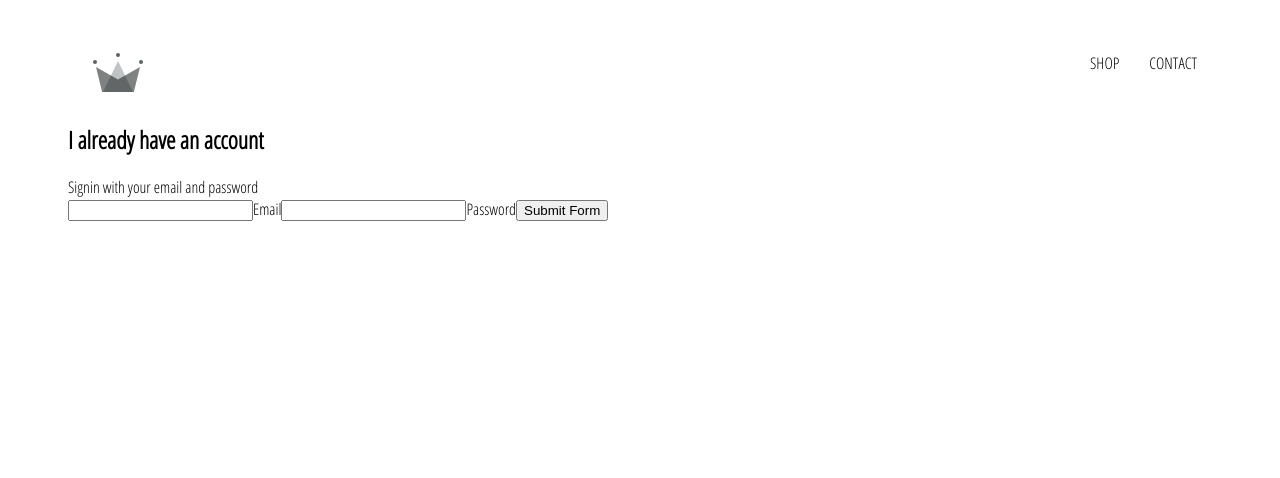
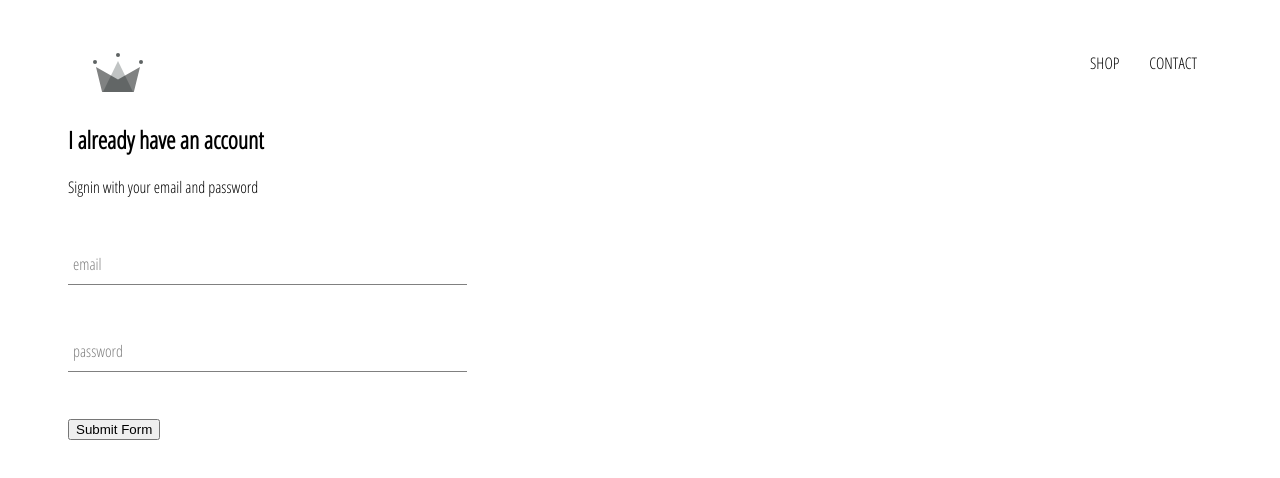
Before and after one commit to dewaleolaoye/crown-clothing, a React (Create React App) app: page /signin in a window 1280 px wide. Shown: the top 478 px of the page. Built offline with nearby package versions, Linux system fonts and the light colour scheme.

Commit message:
signin input component

```diff
--- /dev/null
+++ b/src/components/form-input/form-input.component.jsx
@@ -0,0 +1,26 @@
+import React from 'react';
+
+import './form-input.style.scss';
+
+const FormInput = ({ handleChange, label, ...otherProps }) => (
+  <div className='group'>
+    <input
+      type='text'
+      className='form-input'
+      onChange={handleChange}
+      {...otherProps}
+    />
+
+    {label ? (
+      <label
+        className={`${
+          otherProps.value.lenght ? 'shrink' : ''
+        } form-input-label`}
+      >
+        {label}
+      </label>
+    ) : null}
+  </div>
+);
+
+export default FormInput;
--- /dev/null
+++ b/src/components/form-input/form-input.style.scss
@@ -0,0 +1,54 @@
+$sub-color: grey;
+$main-color: black;
+
+@mixin shrinkLabel {
+  top: -14px;
+  font-size: 12px;
+  color: $main-color;
+}
+
+.group {
+  position: relative;
+  margin: 45px 0;
+
+  .form-input {
+    background: none;
+    background-color: white;
+    color: $sub-color;
+    font-size: 18px;
+    padding: 10px 10px 10px 5px;
+    display: block;
+    width: 100%;
+    border: none;
+    border-radius: 0;
+    border-bottom: 1px solid $sub-color;
+    margin: 25px 0;
+
+    &:focus {
+      outline: none;
+    }
+
+    &:focus ~ .form-input-label {
+      @include shrinkLabel();
+    }
+  }
+
+  input[type='password'] {
+    letter-spacing: 0.3em;
+  }
+
+  .form-input-label {
+    color: $sub-color;
+    font-size: 16px;
+    font-weight: normal;
+    position: absolute;
+    pointer-events: none;
+    left: 5px;
+    top: 10px;
+    transition: 300ms ease all;
+
+    &.shrink {
+      @include shrinkLabel();
+    }
+  }
+}
--- a/src/components/sign-in/sign-in.component.jsx
+++ b/src/components/sign-in/sign-in.component.jsx
@@ -1,6 +1,7 @@
 import React from 'react';
 
 import './sign-in.styles.scss';
+import FormInput from '../form-input/form-input.component';
 
 class Signin extends React.Component {
   constructor(props) {
@@ -31,23 +32,23 @@
         <span>Signin with your email and password</span>
 
         <form onSubmit={this.handleSubmit}>
-          <input
+          <FormInput
             name='email'
             value={this.state.email}
             type='email'
-            onChange={this.handleChange}
+            handleChange={this.handleChange}
+            label='email'
             required
           />
-          <label htmlFor='email'>Email</label>
 
-          <input
+          <FormInput
             name='password'
             value={this.state.password}
             type='password'
-            onChange={this.handleChange}
+            handleChange={this.handleChange}
+            label='password'
             required
           />
-          <label htmlFor='password'>Password</label>
 
           <input type='submit' value='Submit Form' />
         </form>
--- a/src/components/sign-in/sign-in.styles.scss
+++ b/src/components/sign-in/sign-in.styles.scss
@@ -0,0 +1,3 @@
+.sign-in {
+  width: 30vw;
+}
```
